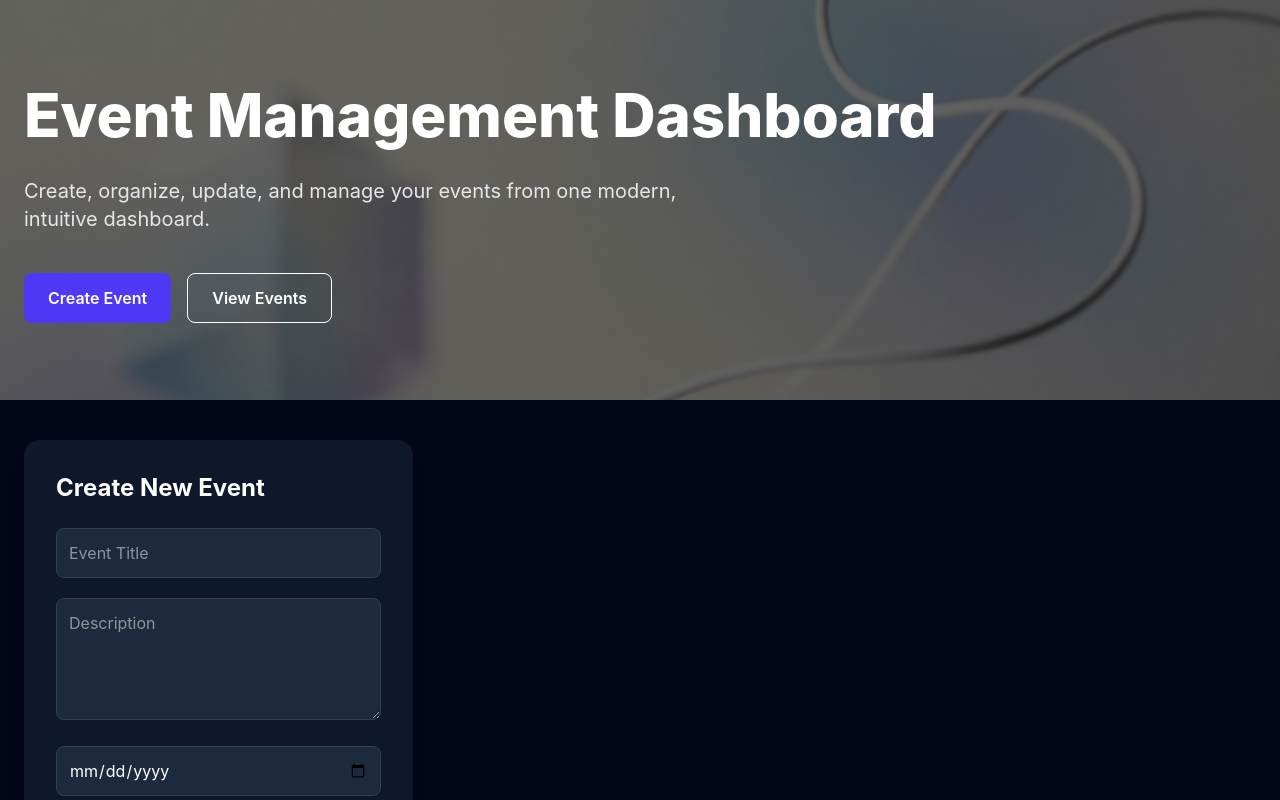
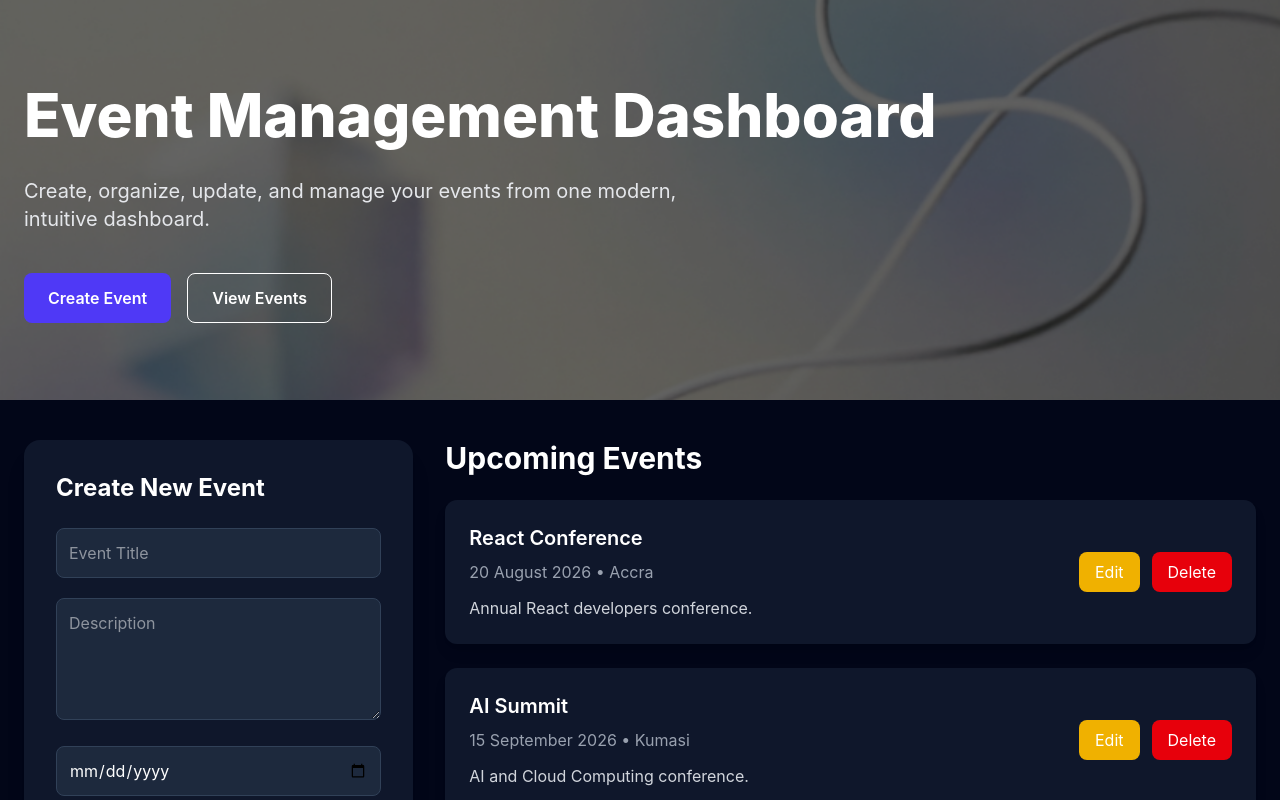
Before and after one commit to EnergyOG/Final-Capstone-Project, a React (Vite) app: page / in a window 1280 px wide. Shown: the top 800 px of the page. Built offline with nearby package versions, Linux system fonts and the light colour scheme.

Commit message:
event list modified

```diff
--- a/src/components/EventList.jsx
+++ b/src/components/EventList.jsx
@@ -1,8 +1,71 @@
-function EventList(){
-    return(
-        <div>
+function EventList() {
+  return (
+    <div>
+      <h2 className="text-3xl font-bold mb-6">
+        Upcoming Events
+      </h2>
 
+      <div className="space-y-6">
+
+        <div className="bg-slate-900 rounded-xl p-6 shadow-lg">
+          <div className="flex justify-between items-center">
+            <div>
+              <h3 className="text-xl font-semibold">
+                React Conference
+              </h3>
+
+              <p className="text-gray-400 mt-2">
+                20 August 2026 • Accra
+              </p>
+
+              <p className="mt-3 text-gray-300">
+                Annual React developers conference.
+              </p>
+            </div>
+
+            <div className="space-x-3">
+              <button className="bg-yellow-500 px-4 py-2 rounded-lg hover:bg-yellow-600">
+                Edit
+              </button>
+
+              <button className="bg-red-600 px-4 py-2 rounded-lg hover:bg-red-700">
+                Delete
+              </button>
+            </div>
+          </div>
         </div>
-    )
+
+        <div className="bg-slate-900 rounded-xl p-6 shadow-lg">
+          <div className="flex justify-between items-center">
+            <div>
+              <h3 className="text-xl font-semibold">
+                AI Summit
+              </h3>
+
+              <p className="text-gray-400 mt-2">
+                15 September 2026 • Kumasi
+              </p>
+
+              <p className="mt-3 text-gray-300">
+                AI and Cloud Computing conference.
+              </p>
+            </div>
+
+            <div className="space-x-3">
+              <button className="bg-yellow-500 px-4 py-2 rounded-lg hover:bg-yellow-600">
+                Edit
+              </button>
+
+              <button className="bg-red-600 px-4 py-2 rounded-lg hover:bg-red-700">
+                Delete
+              </button>
+            </div>
+          </div>
+        </div>
+
+      </div>
+    </div>
+  );
 }
-export default EventList
+
+export default EventList;
```
